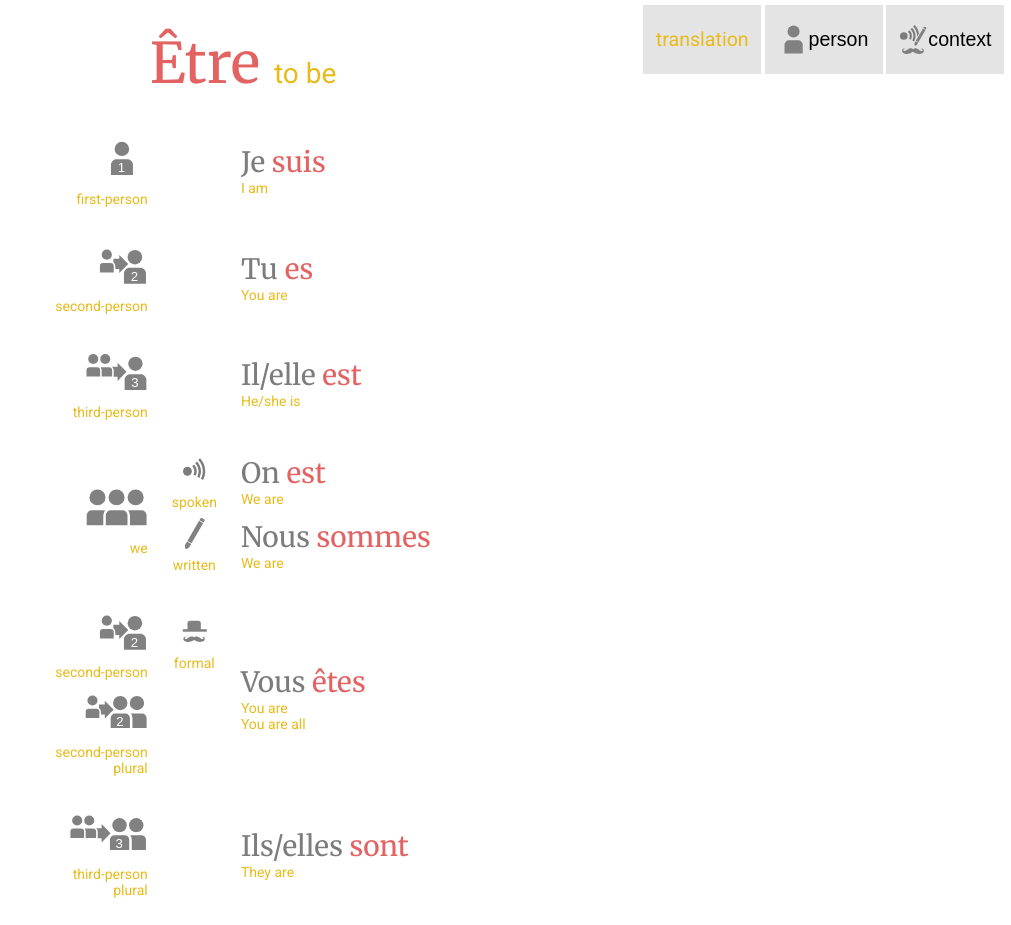
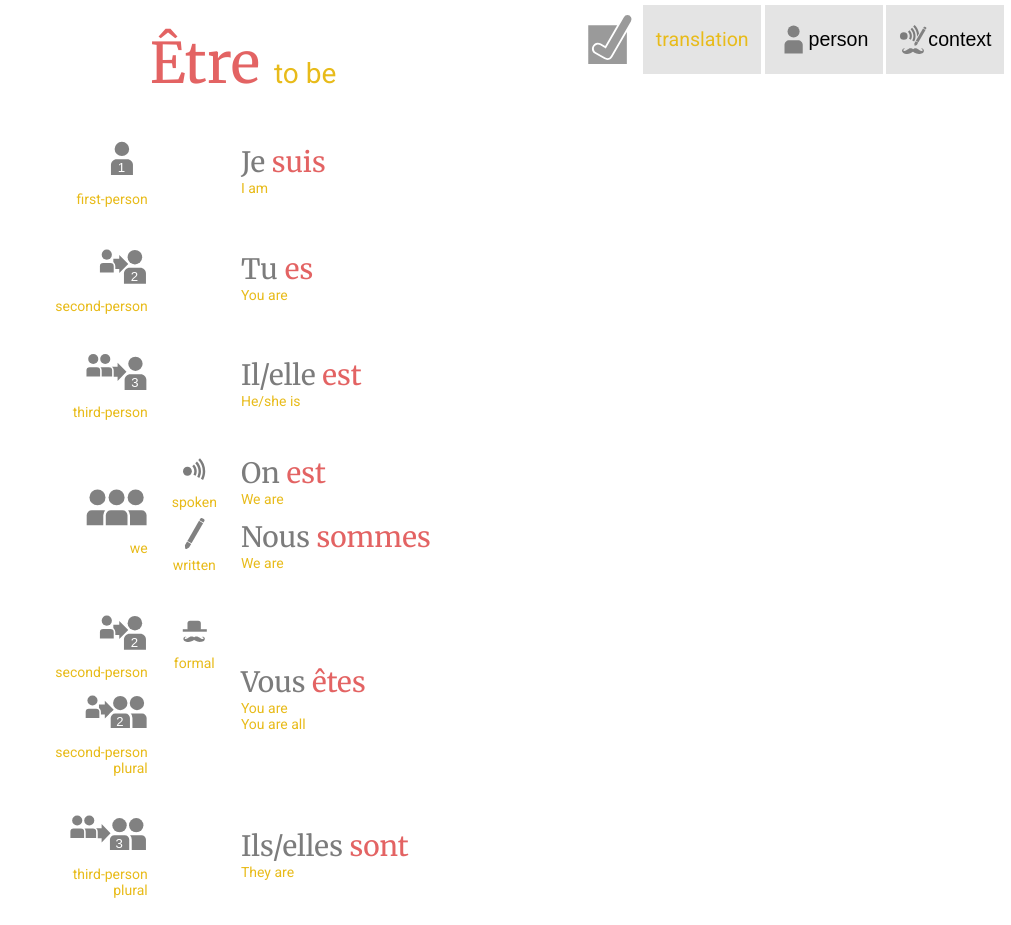
Before and after one commit to joshua-shone/french, a plain HTML site: page etre.html in a window 1536 px wide. Shown: the whole page, without its empty margins (525-1536 px from the left). Drawn offline with Linux system fonts and the light colour scheme.

Commit message:
Added checkbox icon

```diff
--- a/etre.html
+++ b/etre.html
@@ -25,6 +25,7 @@
     </h1>
 
     <div class="toggle-buttons">
+      <img class="checkbox-icon" src="icons/checkbox.svg">
       <button class="translation-toggle" onclick="document.body.classList.toggle('hide-translation')">
         <span>translation</span>
       </button>
--- a/style.css
+++ b/style.css
@@ -15,7 +15,7 @@ html, body {
   display: flex;
   justify-content: center;
 }
-@media (min-width: 1024px) {
+@media (min-width: 1300px) {
   .toggle-buttons {
     position: absolute;
     right: 5px;
@@ -23,6 +23,10 @@ html, body {
     margin: none;
     width: auto;
   }
+}
+.checkbox-icon {
+  width:  1.5em;
+  height: 1.5em;
 }
 .toggle-buttons button {
   margin-left:  0.1em;
@@ -39,10 +43,16 @@ html, body {
   cursor: pointer;
   outline: none;
 }
-@media (min-width: 1024px) {
+@media (min-width: 1300px) {
   .toggle-buttons button {
     font-size: 0.7em;
     height: 3.5em;
+  }
+  .checkbox-icon {
+    margin-top:   0.3em;
+    margin-right: 0.2em;
+    width:  2em;
+    height: 2em;
   }
 }
 .toggle-buttons button:hover {
```
Also changed, not shown: icons/checkbox.svg (added).
